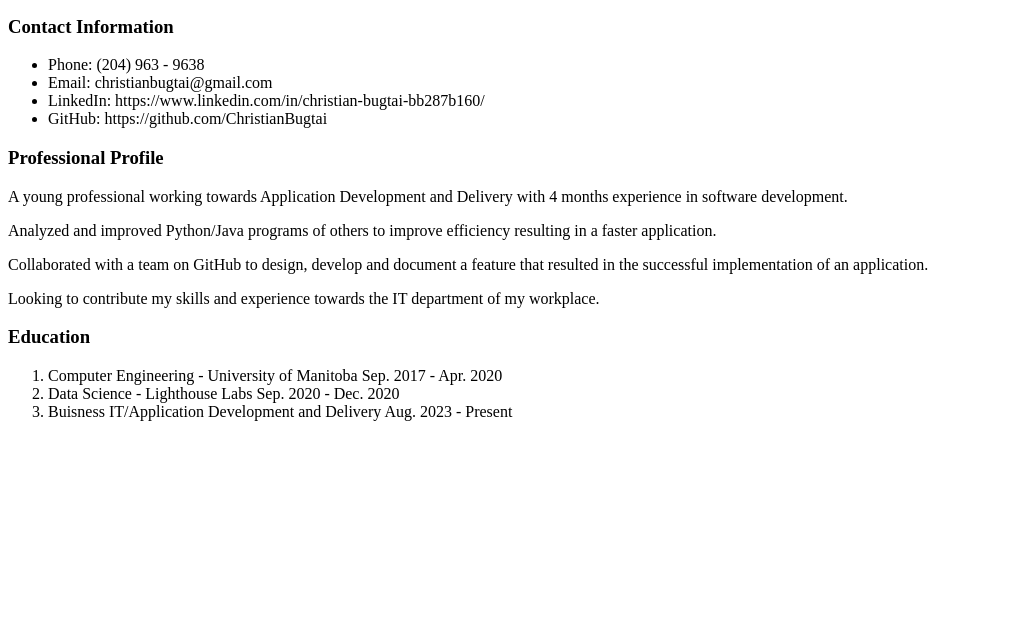
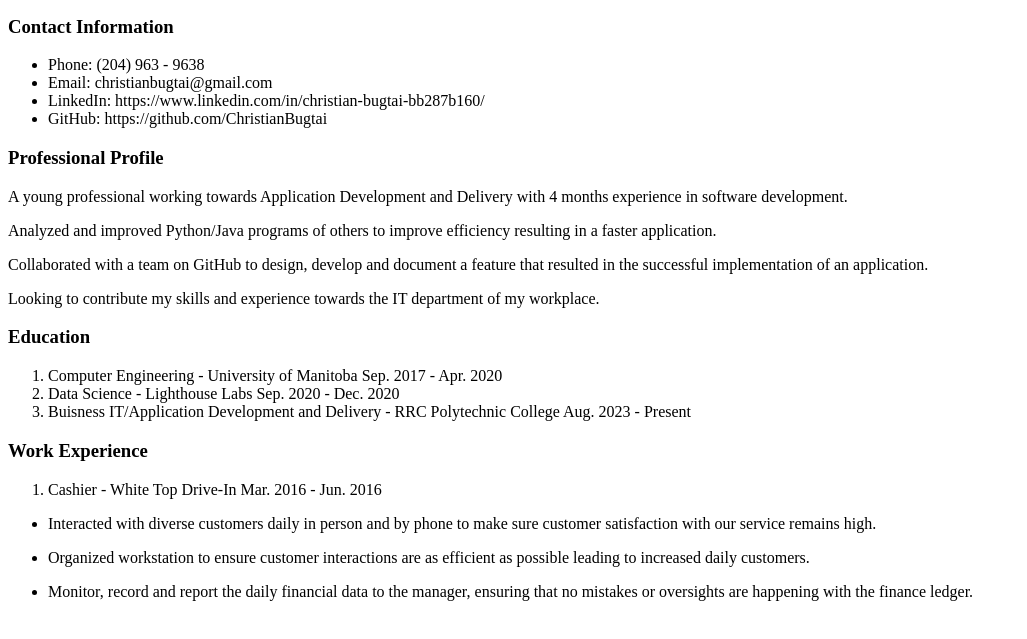
Before and after one commit to cbugtai/COMP-2230_Project_01, a plain HTML site: page index.html in a window 1280 px wide. Shown: the part 101-740 px from the top of the page, without its empty margins (0-1027 px from the left). Drawn offline with Linux system fonts and the light colour scheme.

Commit message:
Added work experience section

```diff
--- a/index.html
+++ b/index.html
@@ -29,11 +29,19 @@
             <ol>
                 <li>Computer Engineering - University of Manitoba Sep. 2017 - Apr. 2020</li>
                 <li>Data Science - Lighthouse Labs Sep. 2020 - Dec. 2020</li>
-                <li>Buisness IT/Application Development and Delivery Aug. 2023 - Present</li>
+                <li>Buisness IT/Application Development and Delivery - RRC Polytechnic College Aug. 2023 - Present</li>
             </ol>
         </section>
         <section>
-            <h3></h3>
+            <h3>Work Experience</h3>
+            <ol>
+                <li>Cashier - White Top Drive-In Mar. 2016 - Jun. 2016</li>
+            </ol>
+            <ul>
+            <li><p>Interacted with diverse customers daily in person and by phone to make sure customer satisfaction with our service remains high.</p></li>
+            <li><p>Organized workstation to ensure customer interactions are as efficient as possible leading to increased daily customers.</p></li>
+            <li><p>Monitor, record and report the daily financial data to the manager, ensuring that no mistakes or oversights are happening with the finance ledger.</p></li>
+            </ul>
         </section>
         <footer>
 
```
